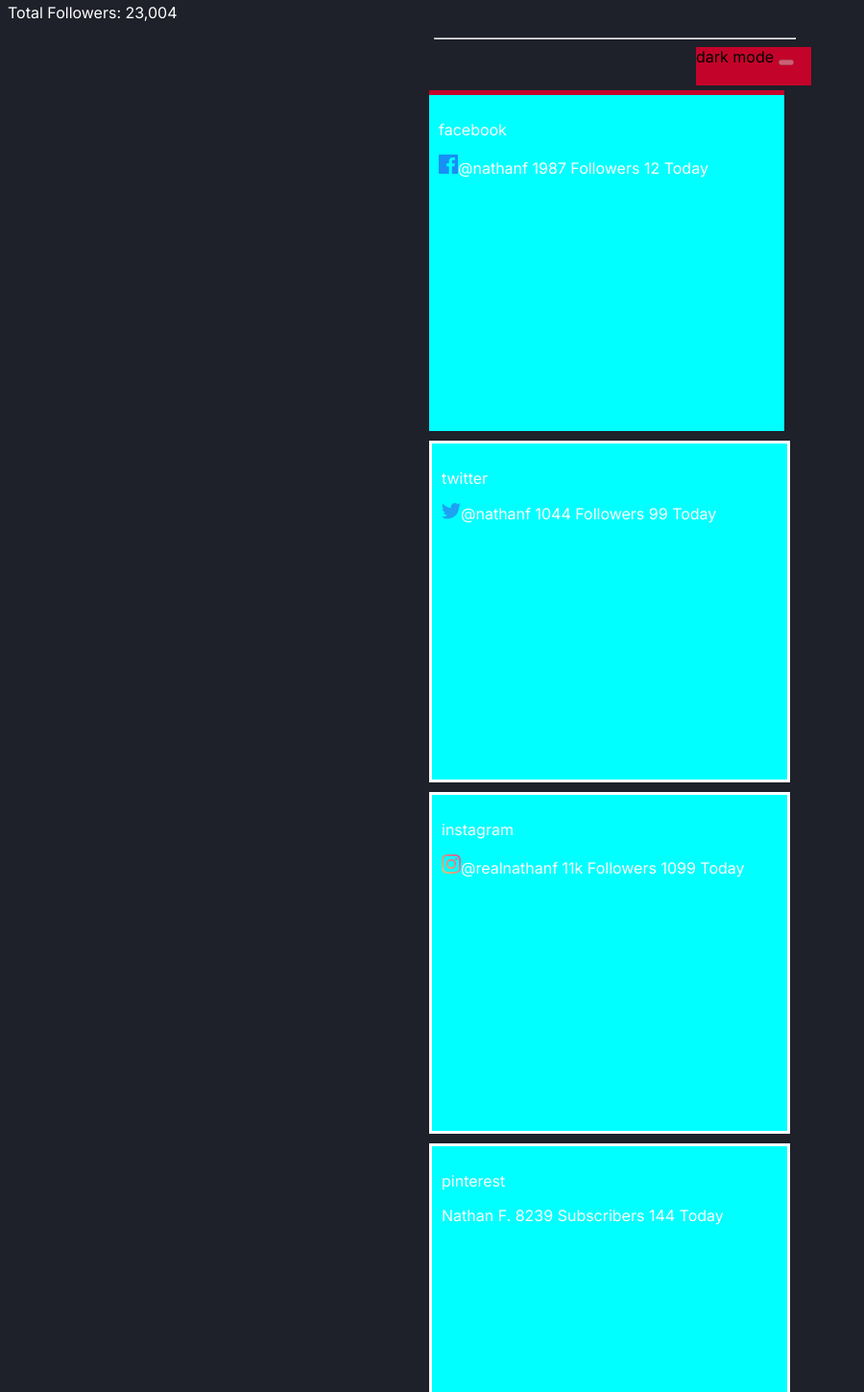
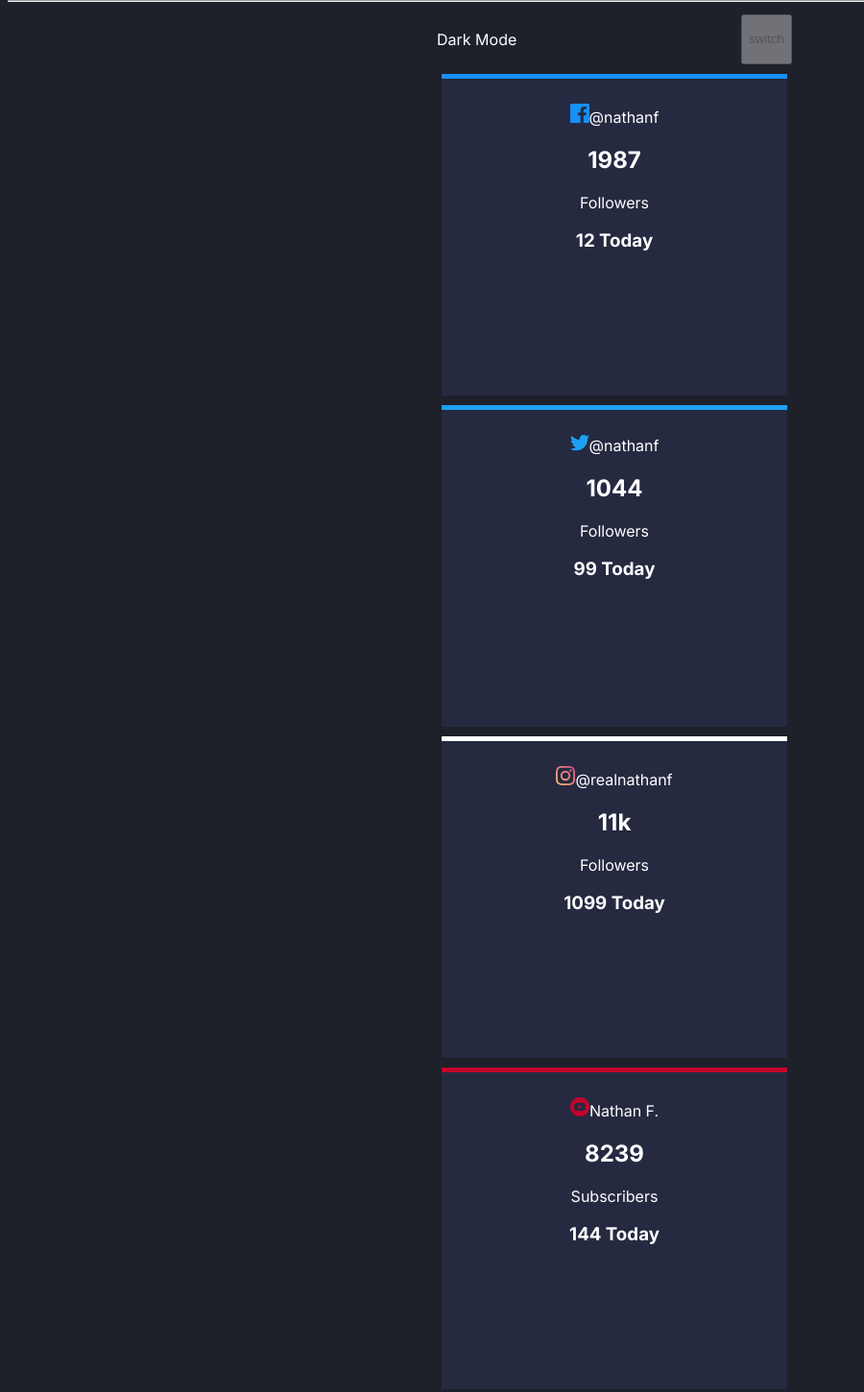
Before and after one commit to Avantiermv/social-media-dashboard-challenge, a plain HTML site: page index.html in a window 1280 px wide. Shown: the part 118-1568 px from the top of the page at 96% size, without its empty margins (0-900 px from the left). Drawn offline with Linux system fonts and the light colour scheme.

Commit message:
Changes in the BG, layout and color.
I addicted some things in the project, for example, a button. I also changed the backgroudn color.

```diff
--- a/index.html
+++ b/index.html
@@ -13,52 +13,40 @@
     <h1>Social Media Dashboard</h1>
     <p>Total Followers: 23,004</p>
   </div>
-
   <hr>
-
-    <main>
-      <div id="boxbutton">
-        <div id="button"> dark mode <button disabled="disabled" onclick="mudar()"></button> </div>
-      </div>
-
+  <main>
+    <div id="boxbutton">
+      <p>Dark Mode</p>
+      <button disabled="disabled">switch</button>
+    </div>
       <section id="section1">
         <div id="face">
-
-          <p>facebook</p>
-          <p> <img src="images/icon-facebook.svg" alt="">@nathanf
-            1987
-            Followers
-            12 Today
-          </p>
+          <p><img src="images/icon-facebook.svg" alt="">@nathanf</p>
+            <h2>1987</h2>
+            <p>Followers</p>
+            <h3>12 Today</h3>
         </div>
 
         <div id="twit">
-          <p>twitter</p>
-          <p> <img src="images/icon-twitter.svg" alt="">@nathanf
-            1044
-            Followers
-            99 Today
-          </p>
+          <p><img src="images/icon-twitter.svg" alt="">@nathanf</p>
+            <h2>1044</h2>
+            <p>Followers</p>
+            <h3>99 Today</h3>
         </div>
 
         <div id="insta">
-          <p>instagram</p>
-          <p> <img src="images/icon-instagram.svg" alt="">@realnathanf
-            11k
-            Followers
-            1099 Today
-          </p>
+          <p><img src="images/icon-instagram.svg" alt="">@realnathanf</p>
+            <h2>11k</h2>
+            <p>Followers</p>
+            <h3>1099 Today</h3>
         </div>
 
-        <div id="pinte">
-          <p>pinterest</p>
-          <p>Nathan F.
-            8239
-            Subscribers
-            144 Today
-          </p>
+        <div id="youtube">
+          <p><img src="images/icon-youtube.svg" alt="">Nathan F.</p>
+            <h2>8239</h2>
+            <p>Subscribers</p>
+            <h3>144 Today</h3>
         </div>
-
       </section>
 
       <section id="section2">
@@ -112,11 +100,9 @@
           12%
         </div>
       </section>
-    </main>
 
-    <footer></footer>
-
-
-    <script src="logic.js"></script>
+  </main>
+  <footer></footer>
+  <script src="logic.js"></script>
 </body>
 </html>
--- a/style.css
+++ b/style.css
@@ -42,46 +42,54 @@
 main{
     display: grid;
     justify-content: center;
-    min-width: 375px;
 }
 
-#header > h1, p, hr{
+#header > h1, p{
     color: var(--WhiteText);
-    max-width: 375px;
 }
 
 #boxbutton{
-    display: grid;
-    justify-content: right;
-    height: 40px;
-}
-
-#button{
-    width: 120px;
-    height: 40px;
-    background-color: var(--YouTube);
+    display: flex;
+    justify-content: space-between;
+    padding: 5px;
 }
 
 #section1{
     display: grid;
-    width: 400px;
     justify-content: center;
     color: var(--WhiteText);
 }
 
 #section1 > div{
-    width: 350px;
-    height: 330px;
+    width: 340px;
+    height: 310px;
     padding: 10px;
     border: solid;
-    background-color: aqua;
+    text-align: center;
+    background-color:var(--DarkDesaturatedBlueCardBG);
     margin: 5px;
 }
 
 #section1 > #face{
     border-width: 5px 0px 0px 0px;
+    border-color: var(--Facebook);
+}
+
+#section1 > #twit{
+    border-width: 5px 0px 0px 0px;
+    border-color: var(--Twitter);
+}
+
+#section1 > #insta{
+    border-width: 5px 0px 0px 0px;
+    border-color: var();
+}
+
+#section1 > #youtube{
+    border-width: 5px 0px 0px 0px;
     border-color: var(--YouTube);
 }
+
 
 #section2 {
     display: grid;
@@ -91,7 +99,8 @@
 
 #section2 > div{
     margin: 10px;
-    width: 390px;
-    height: 100px;
+    width: 340px;
+    height: 110px;
+    padding: 10px;
     background-color: blueviolet;
 }
```
